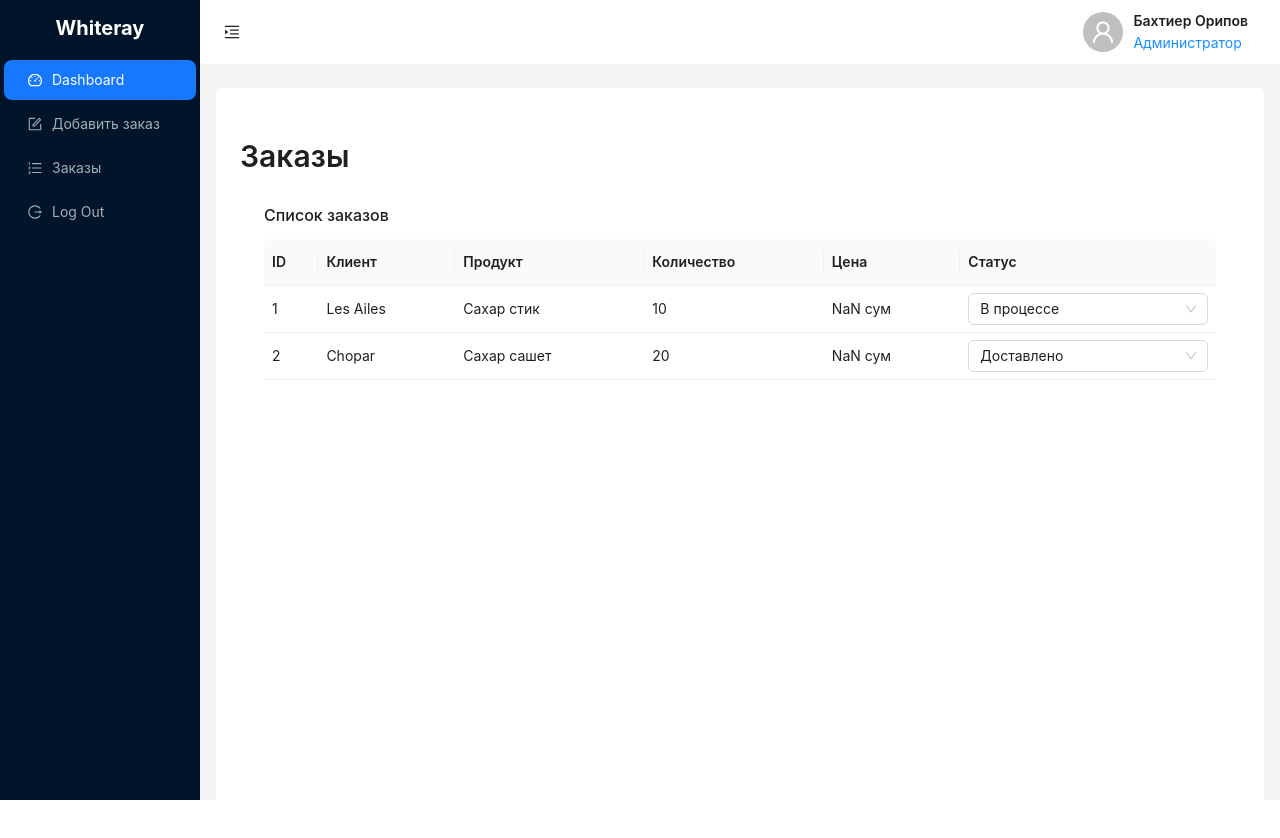
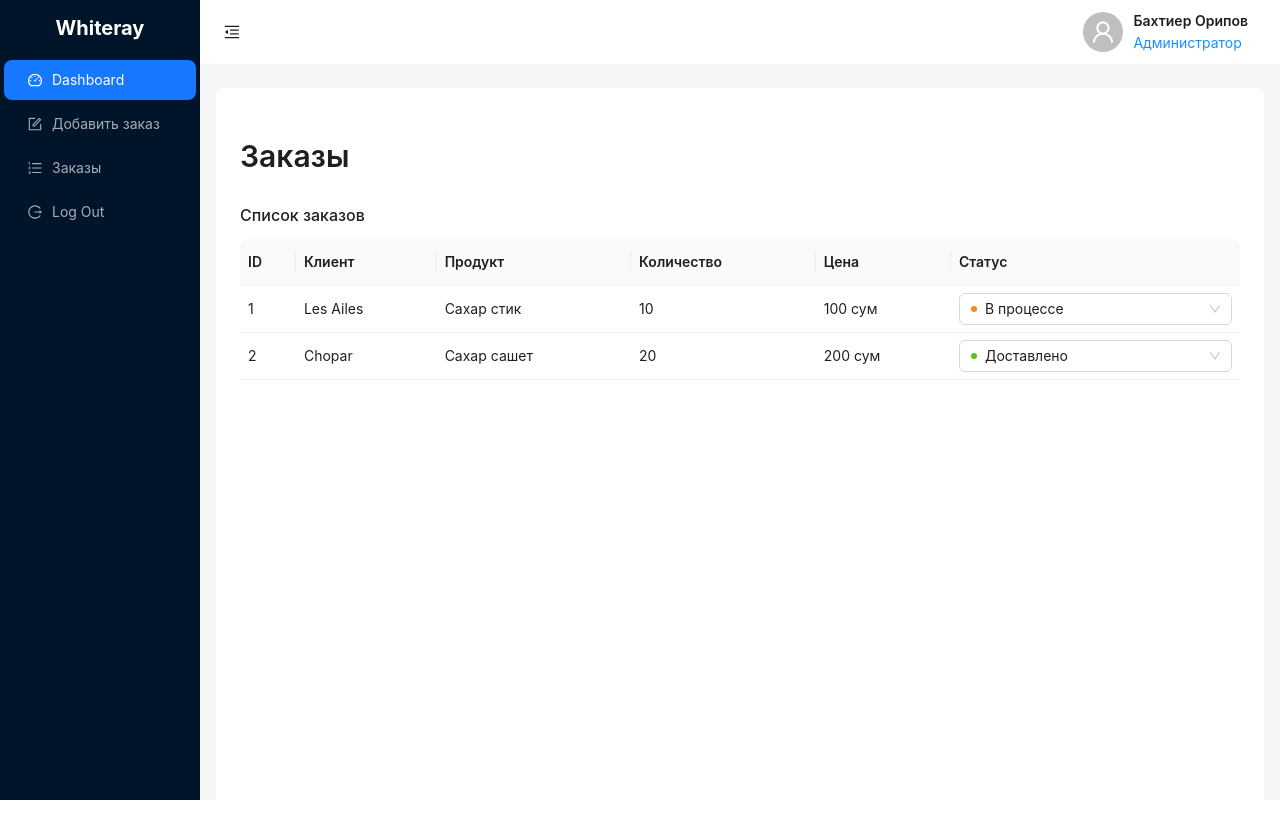
Before and after one commit to Sardorxon9/wr1, a React (Vite) app: page /mainpage/order-list in a window 1280 px wide. Shown: the top 838 px of the page. Built offline with nearby package versions, Linux system fonts and the light colour scheme.

Commit message:
fixes to order table UI
color indicators

```diff
--- a/src/components/main-page/mainPage.jsx
+++ b/src/components/main-page/mainPage.jsx
@@ -6,6 +6,7 @@ import {
   FormOutlined,
   MenuUnfoldOutlined,
   OrderedListOutlined,
+  MenuFoldOutlined
 } from '@ant-design/icons';
 import { Layout, Menu, Typography, Avatar, Space, Button, theme } from 'antd';
 import { Link, Outlet } from 'react-router-dom';
@@ -46,7 +47,9 @@ const MainPage = () => {
   return (
     <Layout style={{ minHeight: '100vh' }}>
       <Sider trigger={null} collapsible collapsed={collapsed}>
-        <div className="whiteray-logo">Whiteray</div>
+        <div className="whiteray-logo">
+          {collapsed ? 'W' : 'Whiteray'}
+        </div>
         <Menu
           theme="dark"
           mode="inline"
@@ -65,7 +68,7 @@ const MainPage = () => {
         >
           <Button
             type="text"
-            icon={<MenuUnfoldOutlined />}
+            icon={collapsed ? <MenuUnfoldOutlined /> : <MenuFoldOutlined />}
             onClick={() => setCollapsed(!collapsed)}
             style={{
               fontSize: '16px',
--- a/src/components/order-pages/OrderList.css
+++ b/src/components/order-pages/OrderList.css
@@ -56,6 +56,20 @@
   margin-right: 0;
 }
 
+/* Dropdown styles */
+.ant-select {
+  width: 100% !important;
+}
+
+.ant-select-dropdown {
+  min-width: 160px;
+}
+
+/* Remove padding-inline from .ant-pro-card .ant-pro-card-body */
+.ant-pro-card .ant-pro-card-body {
+  padding-inline: 0 !important;
+}
+
 /* Footer styles */
 .ant-layout-footer {
   text-align: center;
--- a/src/components/order-pages/OrderList.jsx
+++ b/src/components/order-pages/OrderList.jsx
@@ -1,19 +1,19 @@
 import React, { useState } from 'react';
 import { EditableProTable } from '@ant-design/pro-components';
-import { Select, message, Typography } from 'antd';
+import { Select, message, Typography, Badge } from 'antd';
 import './OrderList.css';
 
 const { Title } = Typography;
 
 const statusOptions = [
-  { label: 'В процессе', value: 'in-progress' },
-  { label: 'Доставлено', value: 'delivered' },
-  { label: 'Готов к отправке', value: 'ready' },
+  { label: 'В процессе', value: 'in-progress', color: 'orange' },
+  { label: 'Доставлено', value: 'delivered', color: 'green' },
+  { label: 'Готов к отправке', value: 'ready', color: 'blue' },
 ];
 
 const defaultData = [
-  { id: 1, client: 'Les Ailes', product: 'Сахар стик', quantity: 10, price: 100, status: 'in-progress' },
-  { id: 2, client: 'Chopar', product: 'Сахар сашет', quantity: 20, price: 200, status: 'delivered' },
+  { id: 1, client: 'Les Ailes', product: 'Сахар стик', quantity: 10, price: '100 сум', status: 'in-progress' },
+  { id: 2, client: 'Chopar', product: 'Сахар сашет', quantity: 20, price: '200 сум', status: 'delivered' },
 ];
 
 const OrderList = () => {
@@ -45,26 +45,30 @@ const OrderList = () => {
     {
       title: 'Цена',
       dataIndex: 'price',
-      valueType: 'money',
+      valueType: 'text',
       editable: false,
-      render: (value) => `${Number(value).toLocaleString()} сум`,
     },
     {
       title: 'Статус',
       dataIndex: 'status',
       valueType: 'select',
       renderFormItem: (_, { record }) => (
-        <Select placeholder="Выберите статус" defaultValue={record.status} style={{ width: '100%' }}>
+        <Select
+          placeholder="Выберите статус"
+          defaultValue={record.status}
+          style={{ width: '100%' }}
+          dropdownStyle={{ minWidth: '160px' }}
+        >
           {statusOptions.map(option => (
             <Select.Option key={option.value} value={option.value}>
-              {option.label}
+              <Badge color={option.color} text={option.label} />
             </Select.Option>
           ))}
         </Select>
       ),
       render: (_, record) => {
         const statusOption = statusOptions.find(option => option.value === record.status);
-        return statusOption ? statusOption.label : null;
+        return statusOption ? <Badge color={statusOption.color} text={statusOption.label} /> : null;
       },
     },
   ];
```
Lines whose indentation alone changed are shown as unchanged.
